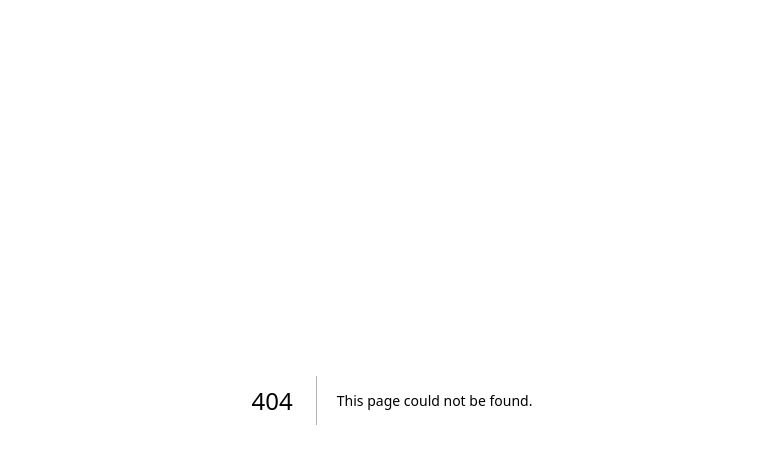
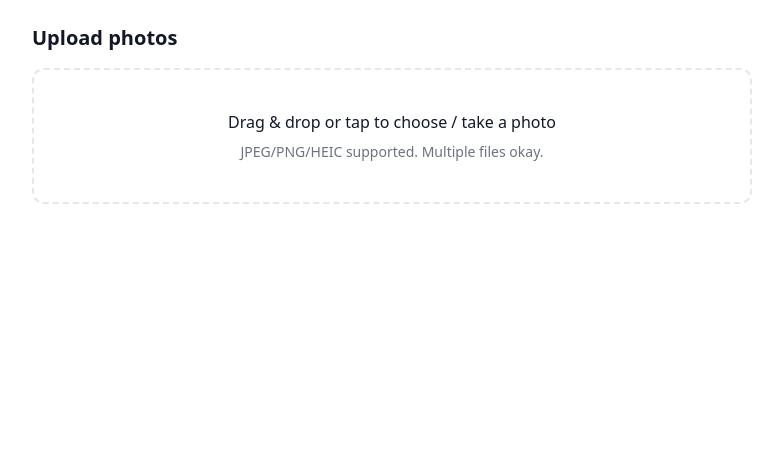
Before and after one commit to Stoneandresin/stoneandresin-site, a Next.js app: page /admin/photos in a window 1280 px wide. Before the commit this address had no page. Shown: the top 464 px of the page, without its empty margins (248-1031 px from the left). Built offline with nearby package versions, Linux system fonts and the light colour scheme.

Commit message:
Create page.tsx

```diff
--- /dev/null
+++ b/app/admin/photos/page.tsx
@@ -0,0 +1,82 @@
+'use client';
+
+import { useCallback, useState } from 'react';
+import { useDropzone } from 'react-dropzone';
+
+const CLOUD_NAME = process.env.NEXT_PUBLIC_CLOUDINARY_CLOUD_NAME!;
+const UPLOAD_PRESET = process.env.NEXT_PUBLIC_CLOUDINARY_UPLOAD_PRESET!;
+
+type Uploaded = { id: string; url: string };
+
+export default function PhotosAdmin() {
+  const [items, setItems] = useState<Uploaded[]>([]);
+  const [busy, setBusy] = useState(false);
+  const [error, setError] = useState<string | null>(null);
+
+  const onDrop = useCallback(async (files: File[]) => {
+    setBusy(true);
+    setError(null);
+    const next: Uploaded[] = [];
+
+    for (const file of files) {
+      const body = new FormData();
+      body.append('file', file);                          // iPhone HEIC is okay
+      body.append('upload_preset', UPLOAD_PRESET);        // unsigned preset
+      // optional: body.append('folder', 'stoneandresin/gallery');
+
+      const res = await fetch(`https://api.cloudinary.com/v1_1/${CLOUD_NAME}/auto/upload`, {
+        method: 'POST',
+        body
+      });
+
+      if (!res.ok) {
+        setError(`Upload failed: ${res.status} ${res.statusText}`);
+        continue;
+      }
+
+      const json = await res.json();
+      next.push({ id: json.public_id, url: json.secure_url });
+    }
+
+    setItems((prev) => [...next, ...prev]);
+    setBusy(false);
+  }, []);
+
+  const { getRootProps, getInputProps, isDragActive } = useDropzone({
+    accept: { 'image/*': [] },
+    multiple: true,
+    onDrop
+  });
+
+  return (
+    <main className="p-6 max-w-3xl mx-auto">
+      <h1 className="text-xl font-semibold mb-4">Upload photos</h1>
+
+      <div
+        {...getRootProps()}
+        className={`border-2 border-dashed rounded-xl p-10 text-center cursor-pointer transition
+        ${isDragActive ? 'bg-gray-50' : 'bg-white'}`}
+      >
+        <input
+          {...getInputProps()}
+          accept="image/*"
+          capture="environment"   // iPhone: allow camera
+        />
+        <p className="mb-2">{isDragActive ? 'Drop to upload…' : 'Drag & drop or tap to choose / take a photo'}</p>
+        <p className="text-sm text-gray-500">JPEG/PNG/HEIC supported. Multiple files okay.</p>
+      </div>
+
+      {busy && <p className="mt-4 text-sm">Uploading…</p>}
+      {error && <p className="mt-2 text-sm text-red-600">{error}</p>}
+
+      <ul className="mt-6 grid grid-cols-2 md:grid-cols-3 gap-4">
+        {items.map((u) => (
+          <li key={u.id} className="text-sm">
+            <img src={u.url} alt={u.id} className="w-full h-40 object-cover rounded-lg" />
+            <code className="block mt-2 break-all">{u.id}</code>
+          </li>
+        ))}
+      </ul>
+    </main>
+  );
+}
```
